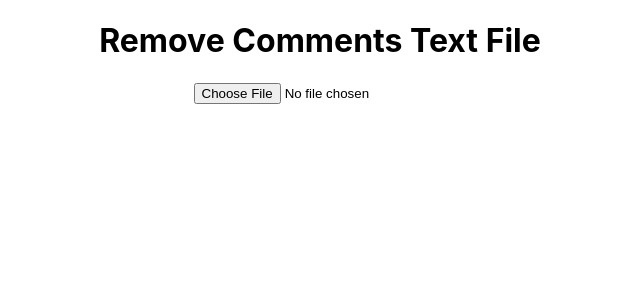
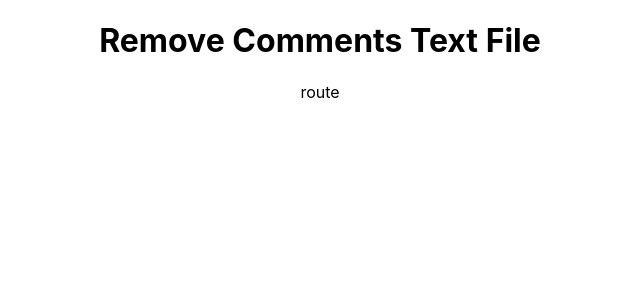
Before and after one commit to michael-lugashi/react-remove-comments, a React (Create React App) app: page /output in a window 1280 px wide. Shown: the top 300 px of the page, without its empty margins (320-960 px from the left). Built offline with nearby package versions, Linux system fonts and the light colour scheme.

Commit message:
basic routes

```diff
--- a/package.json
+++ b/package.json
@@ -8,6 +8,7 @@
     "@testing-library/user-event": "^13.5.0",
     "react": "^17.0.2",
     "react-dom": "^17.0.2",
+    "react-router-dom": "^6.2.2",
     "react-scripts": "5.0.0",
     "web-vitals": "^2.1.4"
   },
--- a/src/App.js
+++ b/src/App.js
@@ -1,13 +1,24 @@
 import TextFileUpload from './core/text-file-upload';
+import OutputRemovedComments from './core/output-removed-comments';
+import React, {useState} from 'react';
+import { BrowserRouter as Router, Routes, Route } from 'react-router-dom';
 import './styles/App.css';
 
 function App() {
+  const [removedCommentsText, setRemovedCommentsText] = useState('');
   return (
     <div className="App">
       <header className="App-header">
         <h1>Remove Comments Text File</h1>
       </header>
-      <TextFileUpload/>
+      <Router>
+        <Routes>
+          <Route path="/read-file" element={<TextFileUpload  setRemovedCommentsText={setRemovedCommentsText}/>} />
+          <Route path="/output" element={<OutputRemovedComments />} />
+          {/* <OutputRemovedComments />
+      <TextFileUpload /> */}
+        </Routes>
+      </Router>
     </div>
   );
 }
--- /dev/null
+++ b/src/core/output-removed-comments.js
@@ -0,0 +1,11 @@
+import React from 'react';
+
+function OutputRemovedComments(props) {
+    return (
+        <div>
+            route
+        </div>
+    );
+}
+
+export default OutputRemovedComments;
--- a/src/core/text-file-upload.js
+++ b/src/core/text-file-upload.js
@@ -1,7 +1,7 @@
-import React from 'react';
+import React, {useState} from 'react';
 
-function TextFileUpload(props) {
-  const [text, setText] = React.useState('');
+function TextFileUpload({setRemovedCommentsText}) {
+  const [text, setText] = useState('');
 
   const removeComments = (fileText) => {
     let removedCommentsText = '';
@@ -34,7 +34,8 @@ function TextFileUpload(props) {
         onChange={async (e) => {
           const file = e.target.files[0];
           const fileText = await file.text();
-          setText(removeComments(fileText));
+          setText(fileText);
+          setRemovedCommentsText(removeComments(fileText));
         }}
       />
 
```
Also changed, not shown: 1 other file (tests, documents, lock files or other folders).
